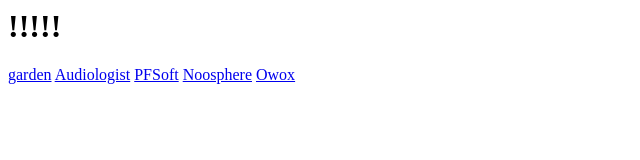
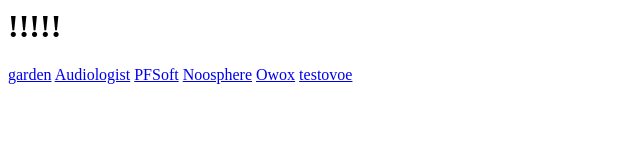
Before and after one commit to AlinaSheina/alinasheina.github.com, a plain HTML site: page index.html in a window 1280 px wide. Shown: the full height of the page, 0-640 px from the left. Drawn offline with Linux system fonts and the light colour scheme.

Commit message:
Update index.html

```diff
--- a/index.html
+++ b/index.html
@@ -4,3 +4,4 @@
 <a href="/PFSOFT/index">PFSoft</a>
 <a href="/Noosphere/test">Noosphere</a>
 <a href="/test-owox/test">Owox</a>
+<a href="/testovoe">testovoe</a>
```
